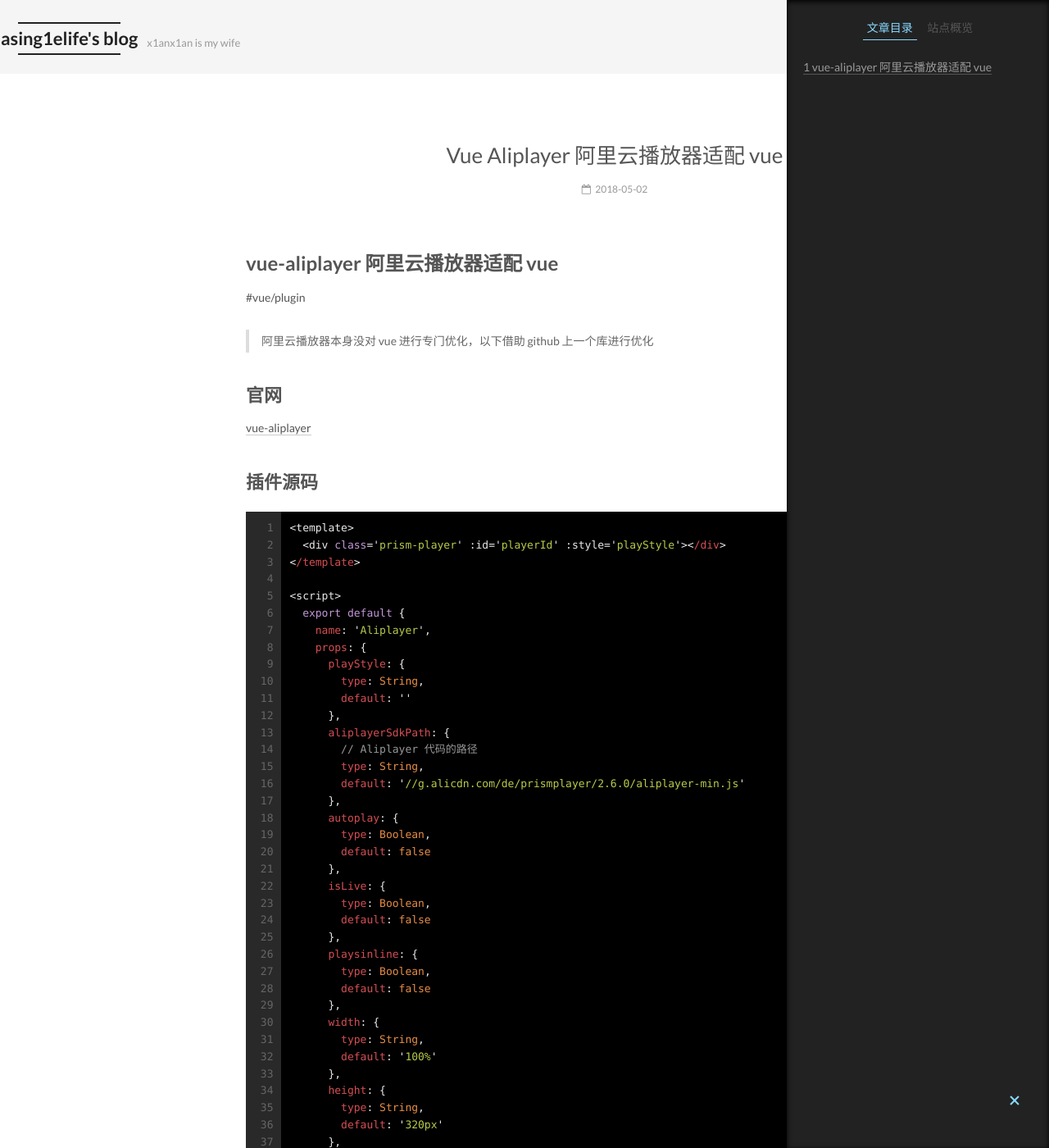
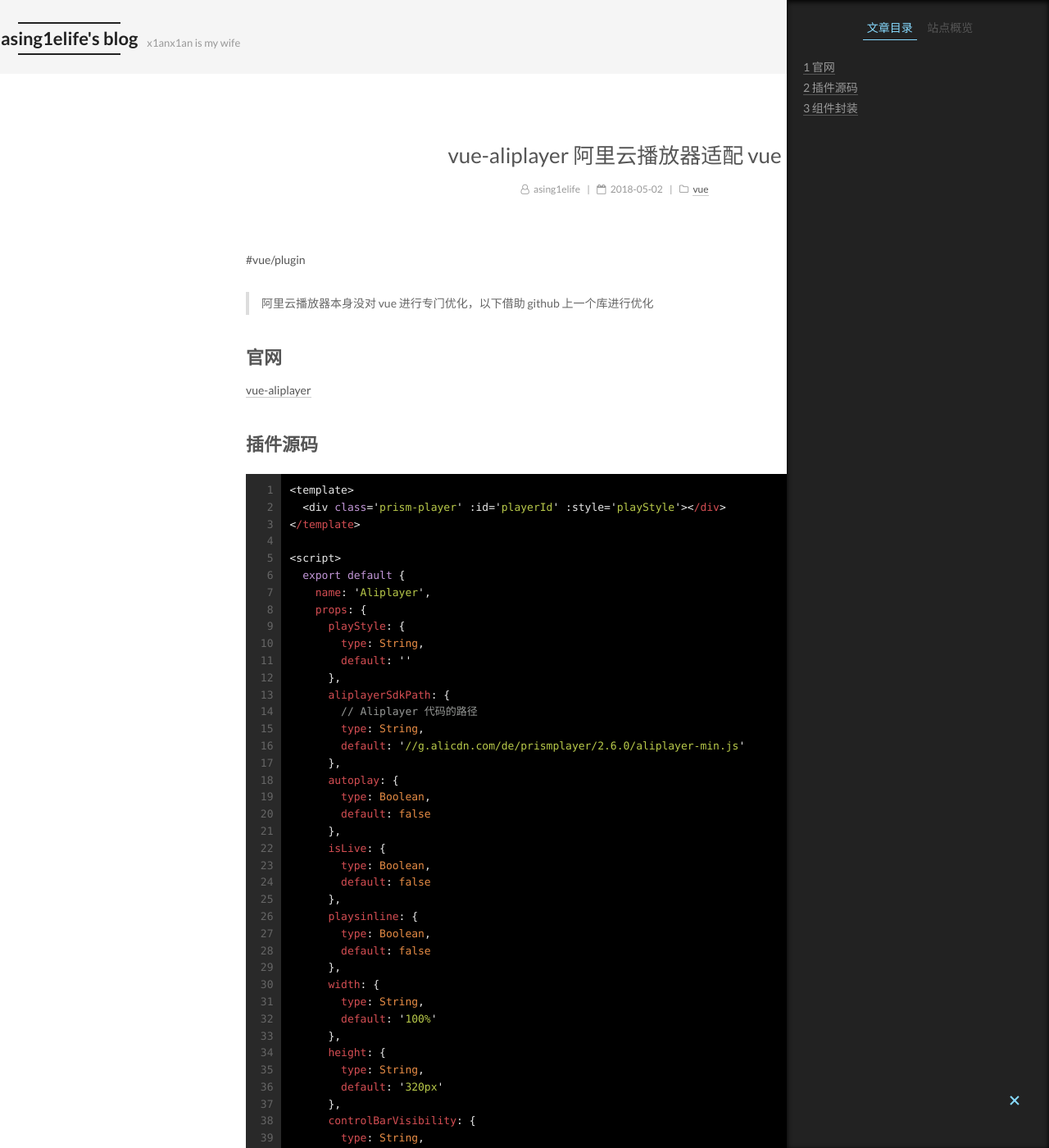
Before and after one commit to Asing1elife/asing1elife.github.io, a Jekyll site: the page built from _posts/2018-05-02-vue-aliplayer 阿里云播放器适配 vue.md, in a window 1280 px wide and 1400 px high. Shown: the whole window at 82% size. Built offline with Jekyll 4.4.1, drawn with Linux system fonts in a browser that asks for light colours; nearby versions of some CDN libraries; comment, search, counter and statistics services are not loaded; some of the changed lines change nothing that is shown.

Commit message:
refactory

```diff
--- a/_posts/2018-05-02-vue-aliplayer 阿里云播放器适配 vue.md
+++ b/_posts/2018-05-02-vue-aliplayer 阿里云播放器适配 vue.md
@@ -1,4 +1,13 @@
-# vue-aliplayer 阿里云播放器适配 vue
+---
+title: vue-aliplayer 阿里云播放器适配 vue
+date: 2018-05-02
+author: asing1elife
+categories:
+ - vue
+tags:
+ - vue
+ - aliplay
+---
 #vue/plugin
 > 阿里云播放器本身没对 vue 进行专门优化，以下借助 github 上一个库进行优化
 
```
